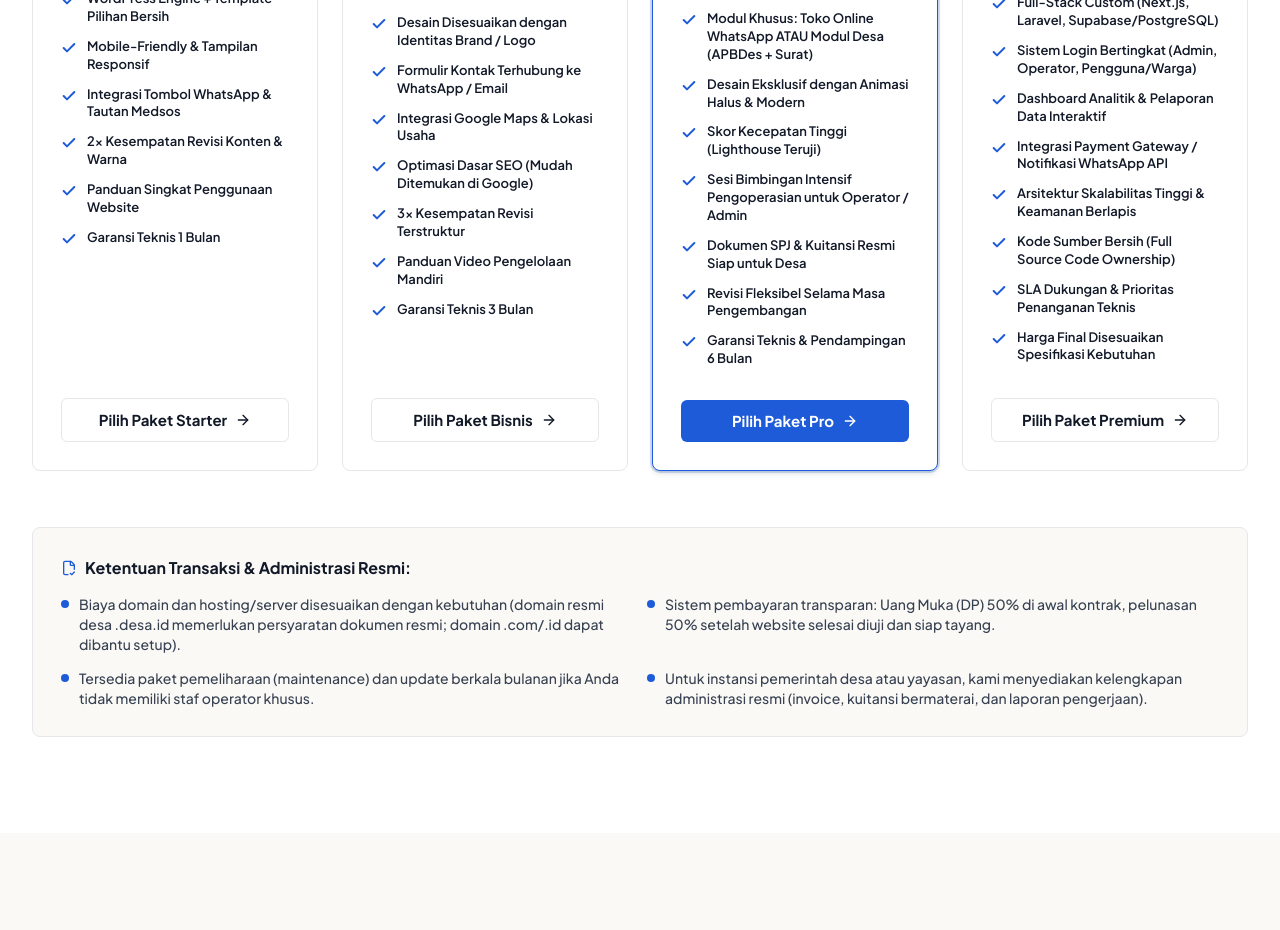
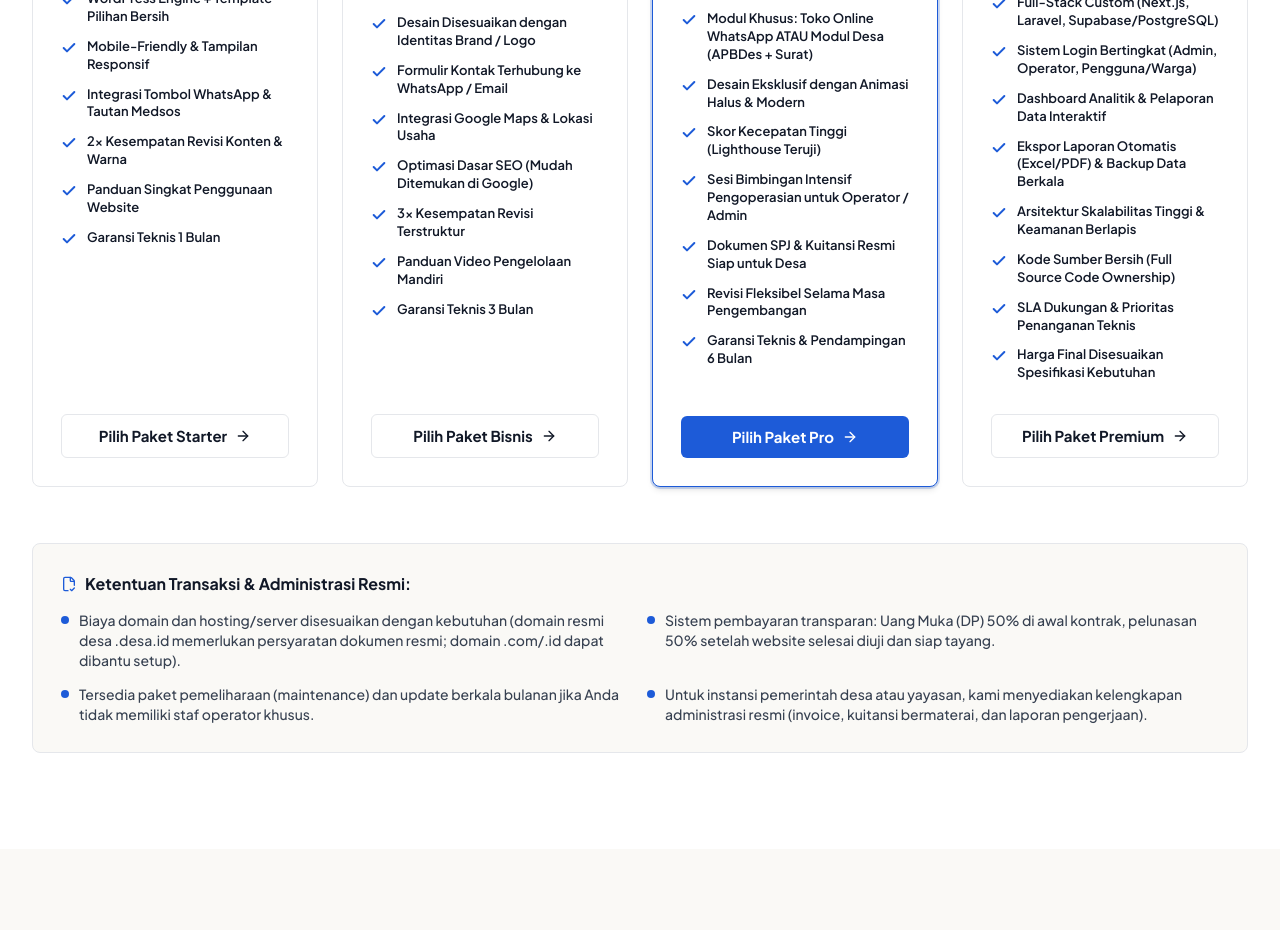
Before and after one commit to Hexheronjan/PrajaLinks, a Next.js app: page /wilayah/bandung in a window 1280 px wide. Shown: the part 8520-9450 px from the top of the page. Built offline with nearby package versions, Linux system fonts and the light colour scheme.

Commit message:
Update Paket Premium: ganti payment gateway/wa api dengan ekspor laporan & backup data

```diff
--- a/src/data/site.ts
+++ b/src/data/site.ts
@@ -660,7 +660,7 @@ export const siteData: SiteConfig = {
         "Full-Stack Custom (Next.js, Laravel, Supabase/PostgreSQL)",
         "Sistem Login Bertingkat (Admin, Operator, Pengguna/Warga)",
         "Dashboard Analitik & Pelaporan Data Interaktif",
-        "Integrasi Payment Gateway / Notifikasi WhatsApp API",
+        "Ekspor Laporan Otomatis (Excel/PDF) & Backup Data Berkala",
         "Arsitektur Skalabilitas Tinggi & Keamanan Berlapis",
         "Kode Sumber Bersih (Full Source Code Ownership)",
         "SLA Dukungan & Prioritas Penanganan Teknis",
```
